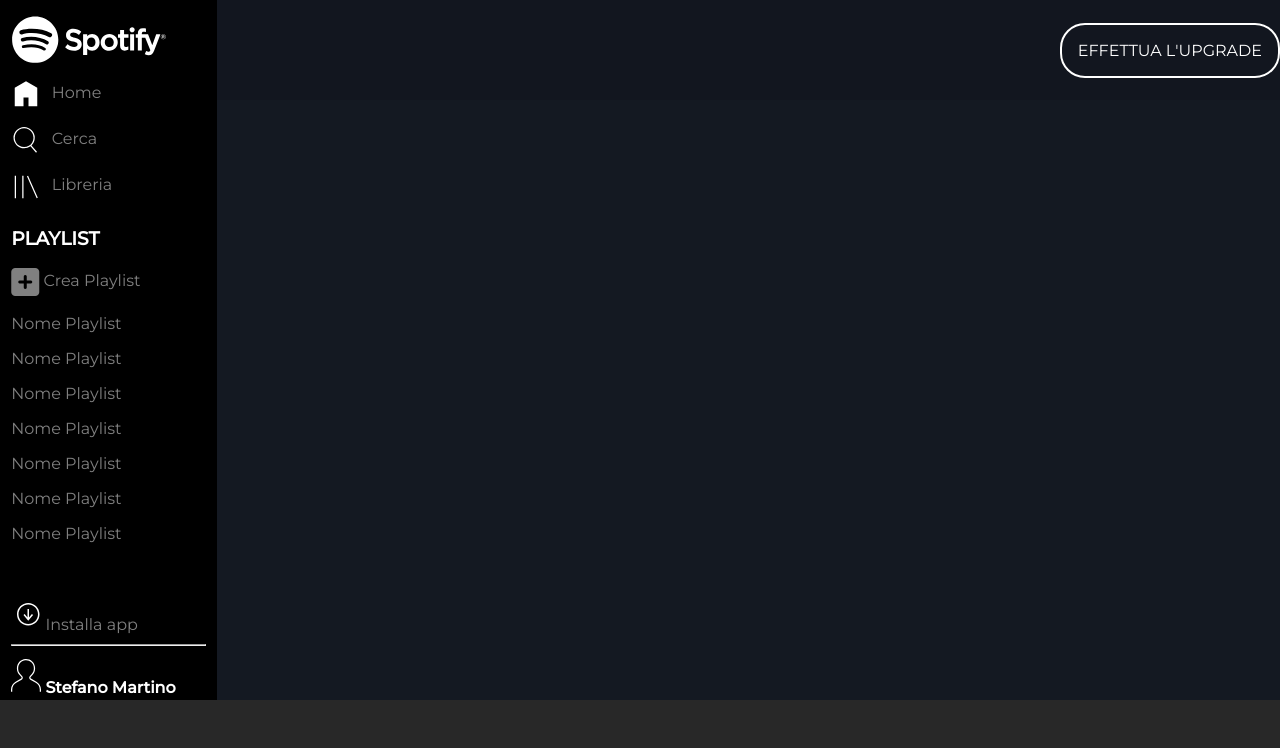
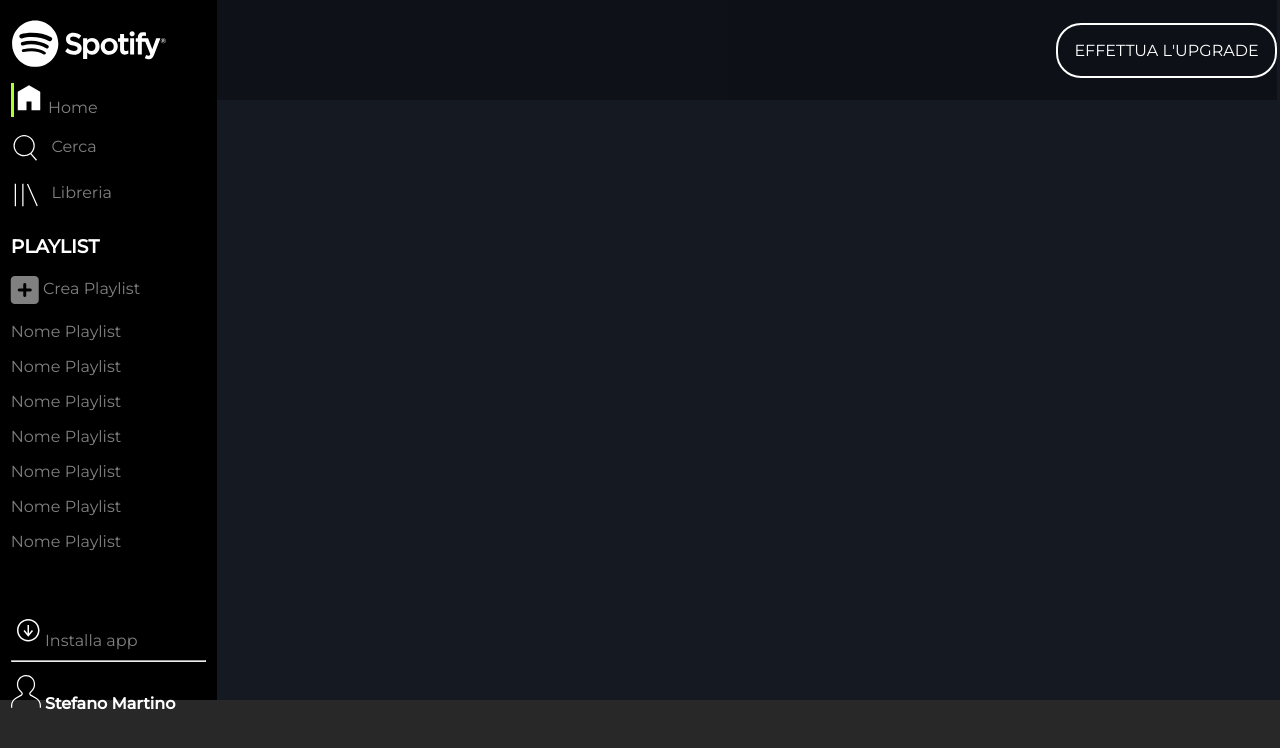
Before and after one commit to StefanoM98/html-css-spotifyweb, a plain HTML site: page index.html in a window 1280 px wide. Drawn offline with Linux system fonts and the light colour scheme.

```diff
--- a/css/style.css
+++ b/css/style.css
@@ -56,7 +56,7 @@
 
 .container {
     width: 90%;
-    margin: 1rem 0.7rem;
+    margin: 20px auto;
     color: gray;
 }
 
@@ -74,35 +74,16 @@
     width: 30px;
 }
 
-/* RIGHT SECTION */
-
-.right {
-    width: calc(100% - 200px);
-    background-color: #141922;
-}
-
-.upgrade {
-    height: 100px;
-    background-color: rgba(0, 0, 0, 0.1);
-    color: white;
-    text-align: end;
-    align-items: center;
-    justify-content: flex-end;
-}
-
-.title-upgrade {
-    padding: 1rem 1rem;
-    font-size: 1rem;
-    border: 2px solid white;
-    border-radius: 25px;
-    text-align: center;
-    text-transform: uppercase;
-}
 
 /* LIST SECTION */
 .list li{
     font-size: 1rem;
     margin: 1rem 0;
+}
+
+.border-left {
+    margin-top: 1rem;
+    border-left: 3px solid #adff2f;
 }
 
 .list li .size {
@@ -135,6 +116,36 @@
     font-size: 2rem;
     vertical-align: middle;
 }
+
+/* RIGHT SECTION */
+
+.right {
+    width: calc(100% - 200px);
+    background-color: #141922;
+}
+
+
+.upgrade {
+    width: calc(100% - 220px);
+    height: 100px;
+    background-color: rgba(0, 0, 0, 0.3);
+    color: white;
+    text-align: end;
+    align-items: center;
+    justify-content: flex-end;
+    z-index: 999;
+    position: fixed;
+}
+
+.title-upgrade {
+    padding: 1rem 1rem;
+    font-size: 1rem;
+    border: 2px solid white;
+    border-radius: 25px;
+    text-align: center;
+    text-transform: uppercase;
+}
+
 /* FOOTER CONTENT */
 
 .footer-content {
--- a/index.html
+++ b/index.html
@@ -32,10 +32,12 @@
                     <!-- /LOGO -->
 
                     <!-- LIST SECTION -->
+                    <div class="border-left">
+                        <img src="img/home.svg" alt="" class="size">
+                        <span>Home</span>
+                    </div>
                     <ul class="list">
                         <li>
-                            <img src="img/home.svg" alt="" class="size">
-                            <span>Home</span>
                         </li>
                         <li>
                             <img src="img/search.svg" alt="" class="size">
```
